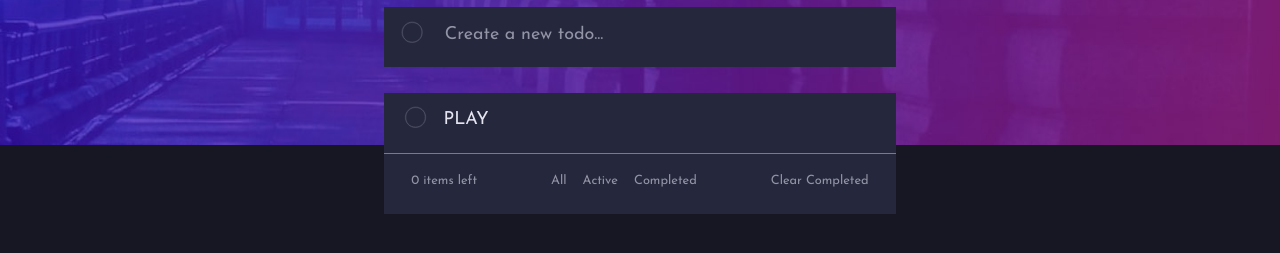
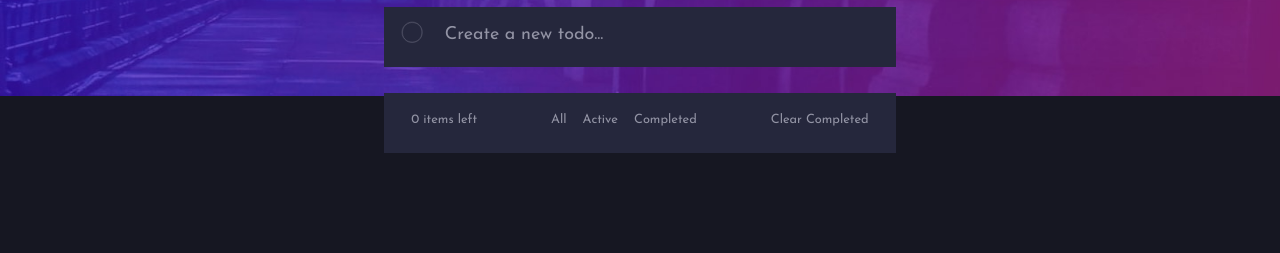
Before and after one commit to Oluwadt/Tod-app, a plain HTML site: page index.html in a window 1280 px wide. Shown: the part 133-386 px from the top of the page. Drawn offline with Linux system fonts and the light colour scheme.

Commit message:
Removed default task

```diff
--- a/index.html
+++ b/index.html
@@ -27,24 +27,7 @@
           <form id="form"><input type="text" id="new-todo" placeholder="Create a new todo..."></form>
         </div>
       </div>
-      <div id="tasks">
-        <div class="task">
-          <p class="todo-name">
-            <img src="./images/icon-check.svg" class="tick">
-            <img src="./images/check-circle-gradient.png" class="gradient-circle">
-            <svg version="1.0" xmlns="http://www.w3.org/2000/svg"
-          width="50.000000pt" height="50.000000pt" viewBox="0 0 50.000000 50.000000"
-          preserveAspectRatio="xMidYMid meet" class="check-circle">
-
-         <g transform="translate(0.000000,50.000000) scale(0.100000,-0.100000)"
-         fill="transparent" stroke="hsl(236, 9%, 61%)" stroke-width="5" class="circle-stroke">
-         <path d="M210 470 c-178 -33 -245 -259 -113 -381 46 -43 91 -61 153 -61 126 0
-         222 96 222 222 0 140 -126 246 -262 220z m135 -29 c80 -36 120 -111 113 -212
-         -8 -111 -94 -189 -207 -189 -136 1 -219 92 -209 231 11 146 166 233 303 170z"/>
-         </g>
-         </svg>PLAY<img src="./images/icon-cross.svg" class="del-img"></p>
-        </div>
-      </div>
+      <div id="tasks"></div>
       <footer>
         <p>
           <span id="remaining">0 items left</span>
```
